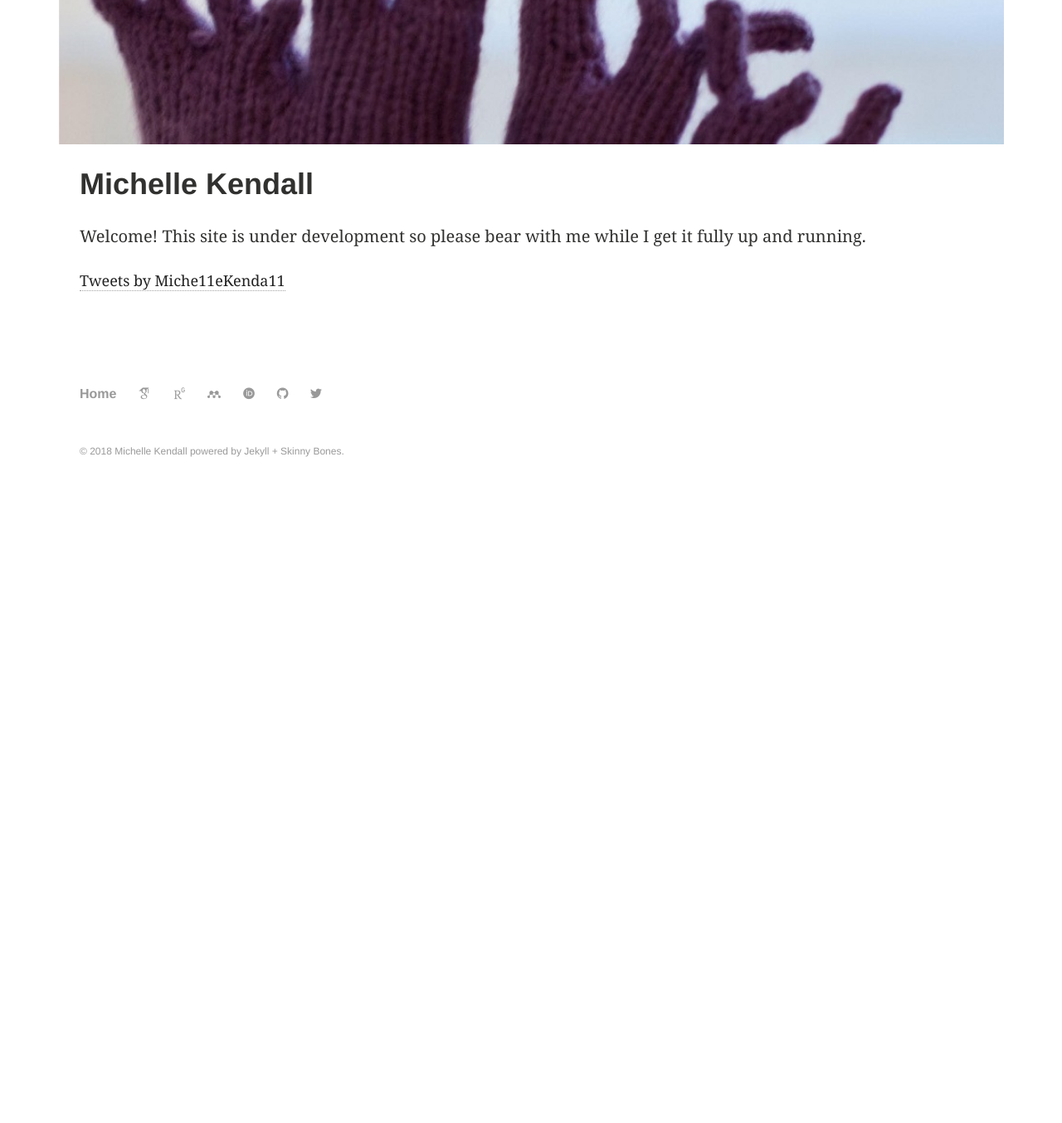
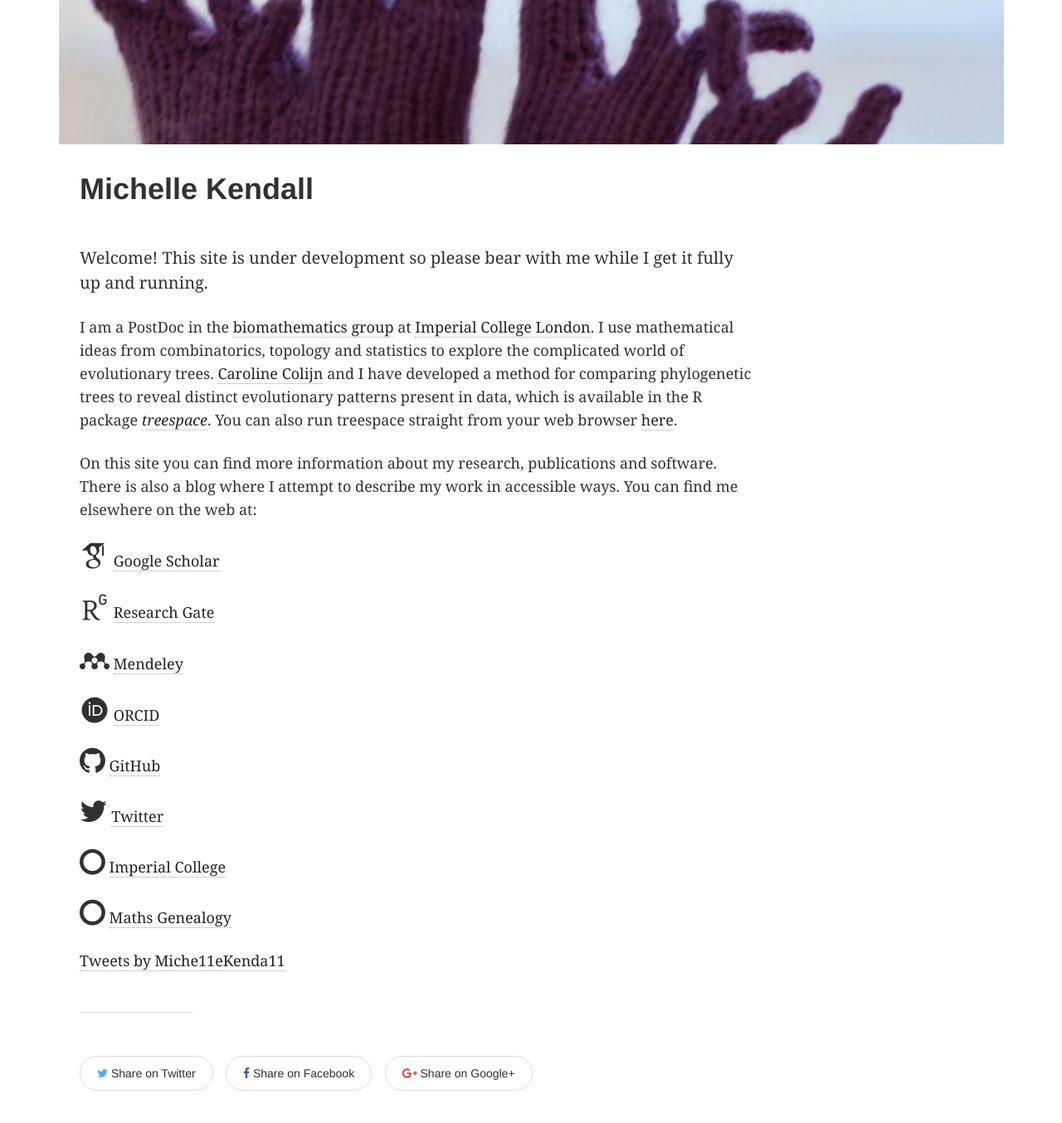
Before and after one commit to MichelleKendall/MichelleKendall.github.io, a Jekyll site: the page built from index.md, in a window 1280 px wide and 1400 px high, scrolled down 323 px. Shown: the top 1354 px of the window at 83% size. Built offline with Jekyll 4.4.1, drawn with Linux system fonts in a browser that asks for light colours; some web fonts are replaced; comment, search, counter and statistics services are not loaded; before the commit the page ends 953 px from its top, so only the background shows below that.

Commit message:
Re-organising pages

```diff
--- a/index.md
+++ b/index.md
@@ -8,4 +8,27 @@
 
 Welcome! This site is under development so please bear with me while I get it fully up and running.
 
+I am a PostDoc in the <a href="http://www.imperial.ac.uk/biomathematics-group" target="_blank">biomathematics group</a> at <a href="https://www.imperial.ac.uk/" target="_blank">Imperial College London</a>.
+I use mathematical ideas from combinatorics, topology and statistics to explore the complicated world of evolutionary trees.
+<a href="http://www.imperial.ac.uk/people/c.colijn" target="_blank">Caroline Colijn</a> and I have developed a method for comparing phylogenetic trees to reveal distinct evolutionary patterns present in data, which is available in the R package <a href="https://cran.rstudio.com/web/packages/treespace/index.html" target="_blank">*treespace*</a>.
+You can also run treespace straight from your web browser <a href="http://shiny.imperial-stats-experimental.co.uk/users/mlkendal/treespace/" target="_blank">here</a>.
+
+On this site you can find more information about my research, publications and software. There is also a blog where I attempt to describe my work in accessible ways. You can find me elsewhere on the web at:
+
+<i class="ai ai-google-scholar ai-2x"></i> <a href="https://scholar.google.co.uk/citations?user=CAzbfakAAAAJ&hl=en" target="_blank">  Google Scholar</a>
+
+<i class="ai ai-researchgate ai-2x"></i> <a href="https://www.researchgate.net/profile/Michelle_Kendall" target="_blank">  Research Gate</a>
+
+<i class="ai ai-mendeley ai-2x"></i> <a href="https://www.mendeley.com/profiles/michelle-kendall1/" target="_blank">  Mendeley</a>
+
+<i class="ai ai-orcid ai-2x"></i> <a href="https://orcid.org/0000-0001-7344-7071" target="_blank">  ORCID</a>
+
+<i class="fa fa-github fa-2x"></i> <a href="https://github.com/MichelleKendall" target="_blank">  GitHub</a>
+
+<i class="fa fa-twitter fa-2x"></i> <a href="https://twitter.com/Miche11eKenda11" target="_blank">  Twitter</a>
+
+<i class="fa fa-circle-o fa-2x"></i> <a href="http://www.imperial.ac.uk/people/m.kendall" target="_blank">  Imperial College</a>
+
+<i class="fa fa-circle-o fa-2x" aria-hidden="true"></i> <a href="http://genealogy.math.ndsu.nodak.edu/id.php?id=181879" target="_blank">  Maths Genealogy</a>
+
 <a class="twitter-timeline" data-width="400" data-height="600" data-theme="light" data-link-color="#2B7BB9" href="https://twitter.com/Miche11eKenda11?ref_src=twsrc%5Etfw">Tweets by Miche11eKenda11</a> <script async src="https://platform.twitter.com/widgets.js" charset="utf-8"></script>
```
Also changed, not shown: other parts of index.md (+1 -1 lines), _data/navigation.yml (+5 -5 lines), research.md (added, +9 -0 lines).
